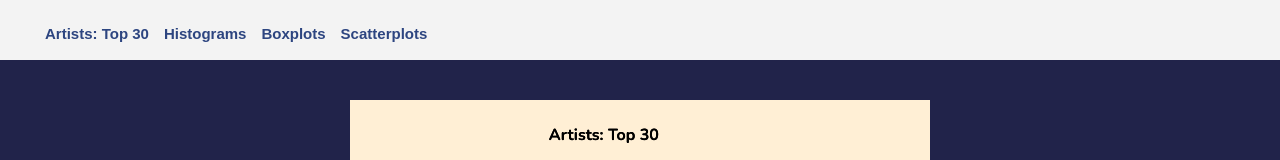
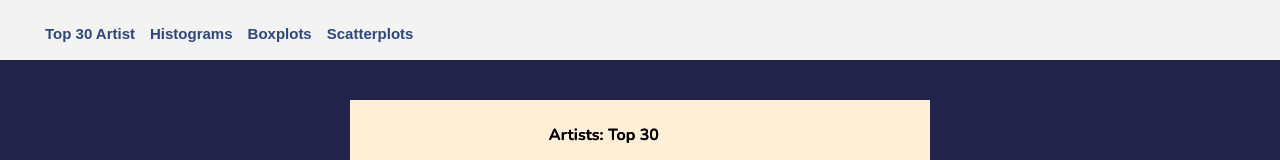
Before and after one commit to JBreitenbr/spotiStats, a React (Vite) app: page / in a window 1280 px wide. Shown: the top 160 px of the page. Built offline with nearby package versions, Linux system fonts and the light colour scheme.

Commit message:
changed heading

```diff
--- a/src/Navbar.jsx
+++ b/src/Navbar.jsx
@@ -8,7 +8,7 @@ const Navbar=() => {
       <div className="links">
         <Link to="/"></Link>
         <Link to="/spotistats"></Link>
-        <Link to="/top30">Artists: Top 30</Link>
+        <Link to="/top30">Top 30 Artist</Link>
         <Link to="/histogram">Histograms</Link>
         <Link to="/boxplot">Boxplots</Link>
         <Link to="/scatter">Scatterplots</Link>
```
